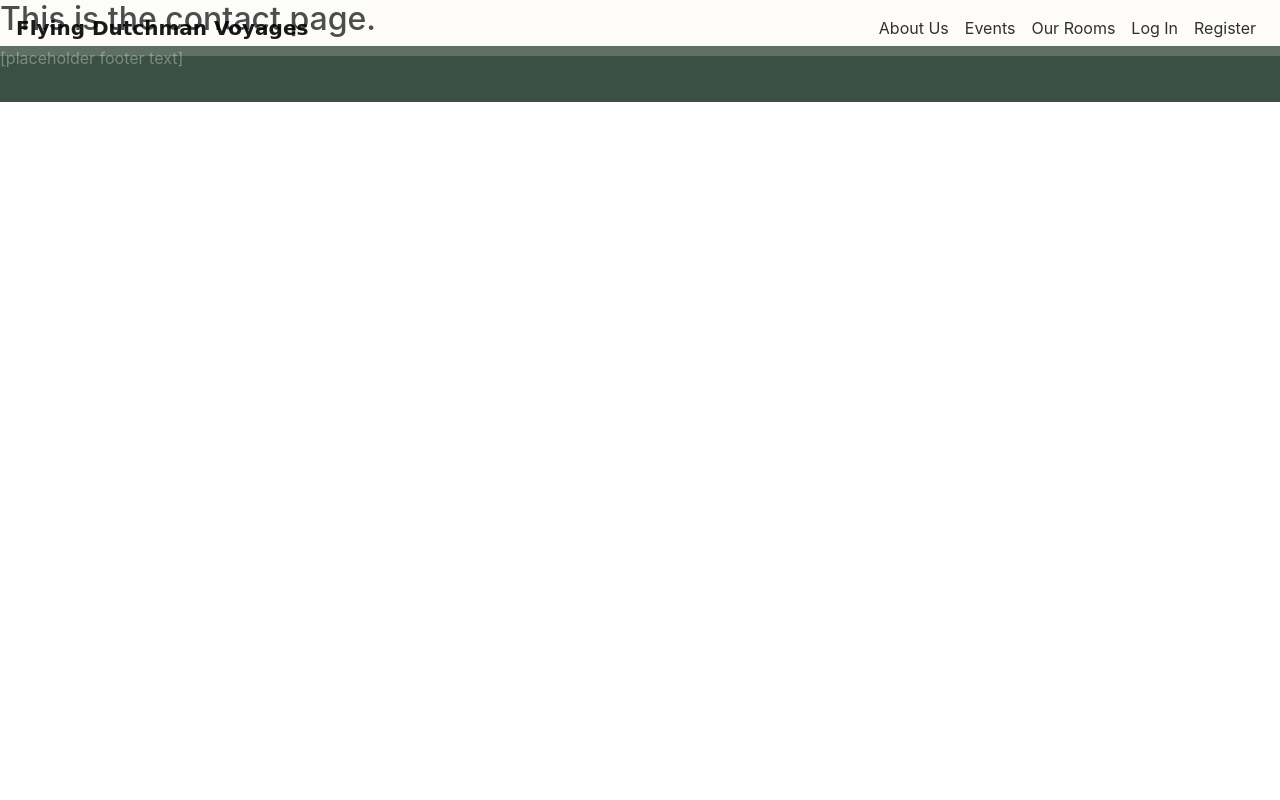
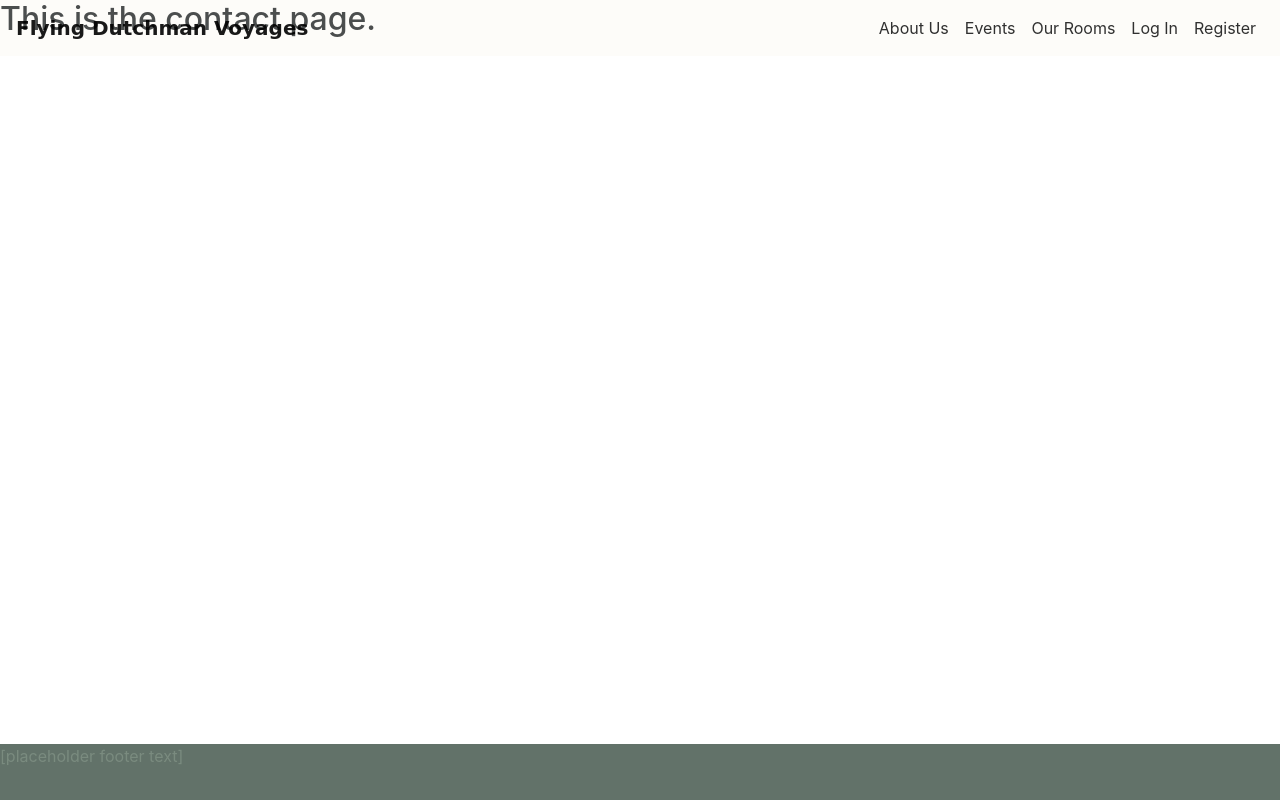
Before and after one commit to emmacadavra/flying-dutchman-voyages, a Django app: page /about/ in a window 1280 px wide. Run offline with Django 4.2, Linux system fonts and the light colour scheme; some web fonts are replaced.

Commit message:
Add styling to footer

```diff
--- a/static/css/style.css
+++ b/static/css/style.css
@@ -38,8 +38,7 @@ html, body {
     background-position: center;
     background-repeat: no-repeat;
     background-size: cover;
-    min-width: 100%;
-    min-height: 100vh;
+    min-height: 100%;
 }
 
 .hero-title {
@@ -53,6 +52,10 @@ html, body {
     font-family: 'Charm', cursive;
     font-weight: 400;
     font-size: 200%;
+}
+
+.features-container {
+    margin-bottom: 70px;
 }
 
 .homepage-card {
@@ -77,9 +80,14 @@ html, body {
 } */
 
 .footer {
-    background-color: #3b4f44;
+    width: 100%;
+    background-color: rgb(59, 79, 68, 0.8);
     color: #7a8b7f;
     height: 56px;
+    position: absolute;
+    left: 0;
+    right: 0;
+    bottom: 0;
 }
 
 .footer p {
@@ -109,6 +117,6 @@ html, body {
 @media screen and (min-width: 1367px) {
     .hero-title {
         margin-top: 12%;
-        margin-bottom: 8%;
+        margin-bottom: 5%;
     }
 }
```
